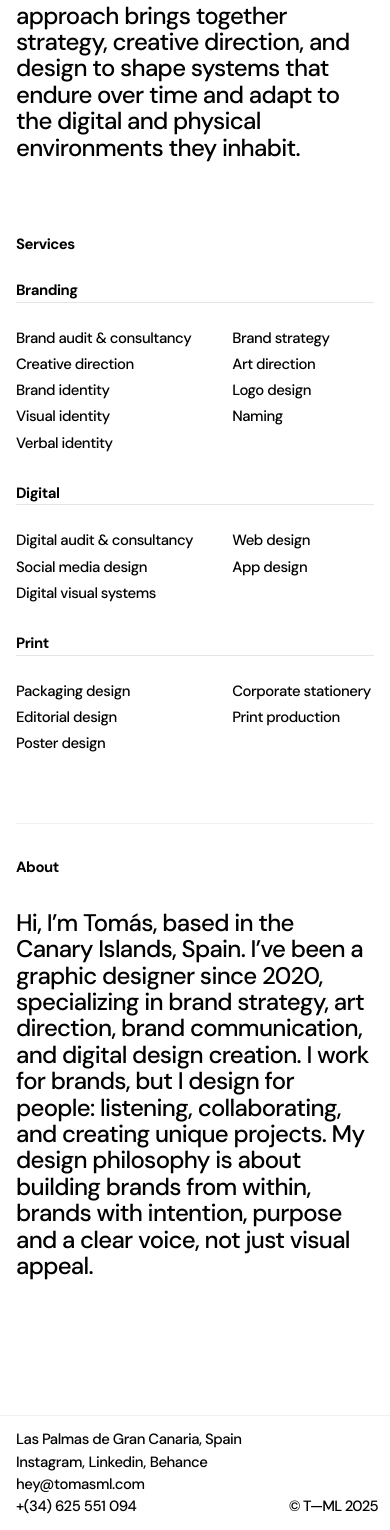
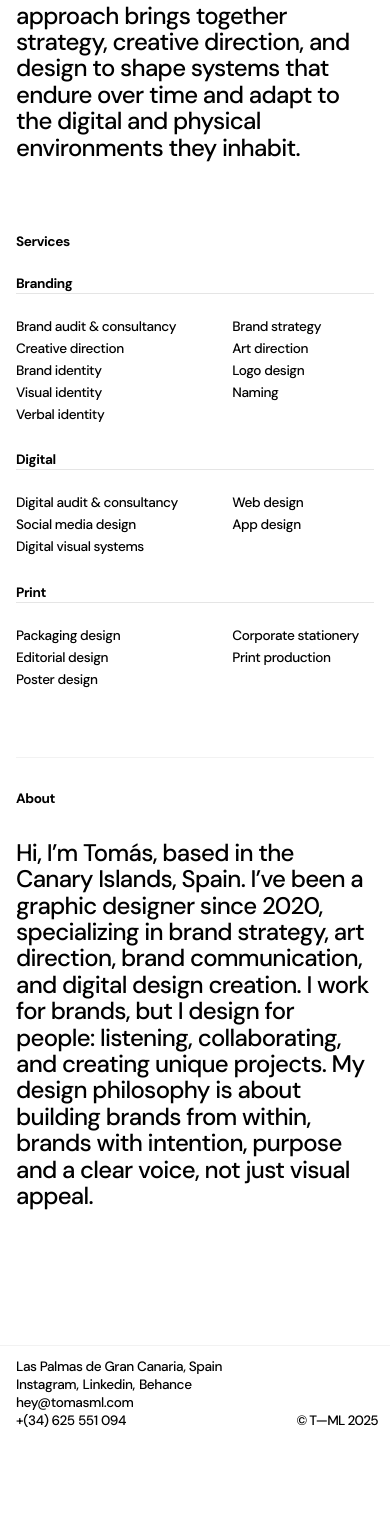
Before and after one commit to paulovdev/tomas-portfolio-next, a Next.js app: page /about in a window 390 px wide. Shown: the part 199-1729 px from the top of the page. After the commit the page ends 1641 px from the top, so only its background shows below. Built offline with nearby package versions, Linux system fonts and the light colour scheme.

Commit message:
new change all fonts-size etc...

```diff
--- a/src/app/components/footer.jsx
+++ b/src/app/components/footer.jsx
@@ -8,7 +8,7 @@ const Footer = () => {
     <footer className="relative p-3 w-full border-t border-p/10 grid grid-cols-4 max-md:flex max-md:justify-between max-lg:items-end max-lg:gap-4">
       {/* DESKTOP */}
       <div className="w-full max-lg:w-1/2 max-md:hidden">
-        <p className="text-p text-[.9em]  max-lg:text-[.93em]  max-ssm:text-[.85rem] font-medium tracking-[-0.05em] truncate">
+        <p className="text-p  texts-global  font-medium tracking-[-0.05em] truncate">
           © T—ML {new Date().getFullYear()}
         </p>
       </div>
@@ -18,7 +18,7 @@ const Footer = () => {
           href={locationLink}
           target="_blank"
           rel="noopener noreferrer"
-          className="text-p text-[.9em]  max-lg:text-[.93em]  max-ssm:text-[.85rem] font-medium tracking-[-0.03em] ml-1 truncate hover:underline"
+          className="text-p  texts-global  font-medium tracking-[-0.03em] ml-1 truncate hover:underline"
         >
           Las Palmas de Gran Canaria, Spain
         </a>
@@ -27,21 +27,21 @@ const Footer = () => {
           <a
             href="https://www.instagram.com/im_tomasml/"
             target="_blank"
-            className="text-p text-[.9em]  max-lg:text-[.93em]  max-ssm:text-[.85rem] font-medium tracking-[-0.03em] ml-1 hover:underline"
+            className="text-p  texts-global  font-medium tracking-[-0.03em] ml-1 hover:underline"
           >
             Instagram,
           </a>
           <a
             href="https://www.linkedin.com/in/tomasmedinaleon/"
             target="_blank"
-            className="text-p text-[.9em]  max-lg:text-[.93em]  max-ssm:text-[.85rem] font-medium tracking-[-0.03em] ml-1 hover:underline"
+            className="text-p  texts-global  font-medium tracking-[-0.03em] ml-1 hover:underline"
           >
             Linkedin,
           </a>
           <a
             href="https://www.behance.net/tomasml"
             target="_blank"
-            className="text-p text-[.9em]  max-lg:text-[.93em]  max-ssm:text-[.85rem] font-medium tracking-[-0.03em] ml-1 hover:underline"
+            className="text-p  texts-global  font-medium tracking-[-0.03em] ml-1 hover:underline"
           >
             Behance
           </a>
@@ -51,13 +51,13 @@ const Footer = () => {
       <div className="flex flex-col col-start-4 max-md:hidden">
         <a
           href="mailto:hey@tomasml.com"
-          className="text-p text-[.9em]  max-lg:text-[.93em]  max-ssm:text-[.85rem] font-medium tracking-[-0.03em] ml-1 hover:underline"
+          className="text-p  texts-global  font-medium tracking-[-0.03em] ml-1 hover:underline"
         >
           hey@tomasml.com
         </a>
         <a
           href="tel:+34625551094"
-          className="text-p text-[.9em]  max-lg:text-[.93em]  max-ssm:text-[.85rem] font-medium tracking-[-0.03em] ml-1 hover:underline"
+          className="text-p  texts-global  font-medium tracking-[-0.03em] ml-1 hover:underline"
         >
           +(34) 625 551 094
         </a>
@@ -70,7 +70,7 @@ const Footer = () => {
             href={locationLink}
             target="_blank"
             rel="noopener noreferrer"
-            className="text-p text-[.9em]  max-lg:text-[.93em]  max-ssm:text-[.85rem] font-medium tracking-[-0.03em] ml-1 truncate hover:underline"
+            className="text-p  texts-global  font-medium tracking-[-0.03em] ml-1 truncate hover:underline"
           >
             Las Palmas de Gran Canaria, Spain
           </a>
@@ -79,21 +79,21 @@ const Footer = () => {
             <a
               href="https://www.instagram.com/im_tomasml/"
               target="_blank"
-              className="text-p text-[.9em]  max-lg:text-[.93em]  max-ssm:text-[.85rem] font-medium tracking-[-0.03em] ml-1 hover:underline"
+              className="text-p  texts-global  font-medium tracking-[-0.03em] ml-1 hover:underline"
             >
               Instagram,
             </a>
             <a
               href="https://www.linkedin.com/in/tomasmedinaleon/"
               target="_blank"
-              className="text-p text-[.9em]  max-lg:text-[.93em]  max-ssm:text-[.85rem] font-medium tracking-[-0.03em] ml-1 hover:underline"
+              className="text-p  texts-global  font-medium tracking-[-0.03em] ml-1 hover:underline"
             >
               Linkedin,
             </a>
             <a
               href="https://www.behance.net/tomasml"
               target="_blank"
-              className="text-p text-[.9em]  max-lg:text-[.93em]  max-ssm:text-[.85rem] font-medium tracking-[-0.03em] ml-1 hover:underline"
+              className="text-p  texts-global  font-medium tracking-[-0.03em] ml-1 hover:underline"
             >
               Behance
             </a>
@@ -103,13 +103,13 @@ const Footer = () => {
         <div className="flex flex-col">
           <a
             href="mailto:hey@tomasml.com"
-            className="text-p text-[.9em]  max-lg:text-[.93em]  max-ssm:text-[.85rem] font-medium tracking-[-0.03em] ml-1 hover:underline"
+            className="text-p  texts-global  font-medium tracking-[-0.03em] ml-1 hover:underline"
           >
             hey@tomasml.com
           </a>
           <a
             href="tel:+34625551094"
-            className="text-p text-[.9em]  max-lg:text-[.93em]  max-ssm:text-[.85rem] font-medium tracking-[-0.03em] ml-1 hover:underline"
+            className="text-p  texts-global  font-medium tracking-[-0.03em] ml-1 hover:underline"
           >
             +(34) 625 551 094
           </a>
@@ -117,7 +117,7 @@ const Footer = () => {
       </div>
 
       <div className="w-1/3 max-md:flex items-end justify-end hidden">
-        <p className="text-p text-[.9em]  max-lg:text-[.93em]  max-ssm:text-[.85rem] font-medium tracking-[-0.05em] truncate">
+        <p className="text-p  texts-global  font-medium tracking-[-0.05em] truncate">
           © T—ML {new Date().getFullYear()}
         </p>
       </div>
--- a/src/app/components/pages/about/about.jsx
+++ b/src/app/components/pages/about/about.jsx
@@ -37,14 +37,14 @@ export default function AboutPage() {
       <section className="relative h-full px-4 py-35 bg-s text-p max-md:py-24">
         <h2 className="max-w-[90%] mb-25 text-[1.75em] max-ssm:text-[1.2rem] font-medium tracking-[-0.03em] leading-[1.1] max-md:mb-10 max-md:text-[1.5em] max-md:max-w-full">
           Visual creation grounded in strategy, focused on developing functional
-          and contemporary identities built with intent.
-          The approach brings together strategy, creative direction, and
-          design to shape systems that endure over time and adapt to the
-          digital and physical environments they inhabit.
+          and contemporary identities built with intent. The approach brings
+          together strategy, creative direction, and design to shape systems
+          that endure over time and adapt to the digital and physical
+          environments they inhabit.
         </h2>
 
         <div className="grid grid-cols-4 mb-25 pt-8 max-md:grid-cols-1 max-md:mb-10">
-          <p className="mb-6 text-p  text-[.9em]  max-lg:text-[.93em]  max-ssm:text-[.85rem]    font-bold tracking-[-0.03em]">
+          <p className="mb-6 text-p  texts-global    font-bold tracking-[-0.03em]">
             Services
           </p>
           {/* MOBILE */}
@@ -52,39 +52,39 @@ export default function AboutPage() {
           <div className="max-md:flex max-md:flex-col hidden">
             {/* Branding */}
             <div>
-              <p className="mb-6 border-b border-black/10 text-p text-[.9em] max-lg:text-[.93em] font-bold tracking-[-0.03em]">
+              <p className="mb-6 border-b border-black/10 text-p texts-global font-bold tracking-[-0.03em]">
                 Branding
               </p>
               <ul className="mb-6 flex items-start justify-between gap-8">
                 <div className="flex-[1.3] w-full flex-col items-start">
-                  <li className="mb-1 text-p text-[.9em]  max-lg:text-[.93em]  max-ssm:text-[.85rem] font-medium tracking-[-0.03em]">
+                  <li className="mb-1 text-p texts-global font-medium tracking-[-0.03em]">
                     Brand audit & consultancy
                   </li>
-                  <li className="mb-1 text-p text-[.9em]  max-lg:text-[.93em]  max-ssm:text-[.85rem] font-medium tracking-[-0.03em] ">
+                  <li className="mb-1 text-p texts-global font-medium tracking-[-0.03em] ">
                     Creative direction
                   </li>
-                  <li className="mb-1 text-p text-[.9em]  max-lg:text-[.93em]  max-ssm:text-[.85rem] font-medium tracking-[-0.03em]">
+                  <li className="mb-1 text-p texts-global font-medium tracking-[-0.03em]">
                     Brand identity
                   </li>{" "}
-                  <li className="mb-1 text-p text-[.9em]  max-lg:text-[.93em]  max-ssm:text-[.85rem] font-medium tracking-[-0.03em]">
+                  <li className="mb-1 text-p texts-global font-medium tracking-[-0.03em]">
                     Visual identity
                   </li>
-                  <li className="mb-1 text-p text-[.9em]  max-lg:text-[.93em]  max-ssm:text-[.85rem] font-medium tracking-[-0.03em] ">
+                  <li className="mb-1 text-p texts-global font-medium tracking-[-0.03em] ">
                     Verbal identity
                   </li>
                 </div>
                 <div className="flex-1 w-full flex-col items-start">
                   {" "}
-                  <li className="mb-1 text-p text-[.9em]  max-lg:text-[.93em]  max-ssm:text-[.85rem] font-medium tracking-[-0.03em] ">
+                  <li className="mb-1 text-p texts-global font-medium tracking-[-0.03em] ">
                     Brand strategy
                   </li>{" "}
-                  <li className="mb-1 text-p text-[.9em]  max-lg:text-[.93em]  max-ssm:text-[.85rem] font-medium tracking-[-0.03em]">
+                  <li className="mb-1 text-p texts-global font-medium tracking-[-0.03em]">
                     Art direction
                   </li>
-                  <li className="mb-1 text-p text-[.9em]  max-lg:text-[.93em]  max-ssm:text-[.85rem] font-medium tracking-[-0.03em]">
+                  <li className="mb-1 text-p texts-global font-medium tracking-[-0.03em]">
                     Logo design
                   </li>{" "}
-                  <li className="mb-1 text-p text-[.9em]  max-lg:text-[.93em]  max-ssm:text-[.85rem] font-medium tracking-[-0.03em] ">
+                  <li className="mb-1 text-p texts-global font-medium tracking-[-0.03em] ">
                     Naming
                   </li>
                 </div>
@@ -93,26 +93,26 @@ export default function AboutPage() {
 
             {/* Digital */}
             <div>
-              <p className="mb-6 border-b border-black/10 text-p text-[.9em] max-lg:text-[.93em] font-bold tracking-[-0.03em]">
+              <p className="mb-6 border-b border-black/10 text-p texts-global font-bold tracking-[-0.03em]">
                 Digital
               </p>
               <ul className="mb-6 flex items-start justify-between gap-8">
                 <div className="flex-[1.3] w-full flex-col items-start">
-                  <li className="mb-1 text-p text-[.9em]  max-lg:text-[.93em]  max-ssm:text-[.85rem] font-medium tracking-[-0.03em] truncate">
+                  <li className="mb-1 text-p texts-global font-medium tracking-[-0.03em] truncate">
                     Digital audit & consultancy
                   </li>
-                  <li className="mb-1 text-p text-[.9em]  max-lg:text-[.93em]  max-ssm:text-[.85rem] font-medium tracking-[-0.03em] ">
+                  <li className="mb-1 text-p texts-global font-medium tracking-[-0.03em] ">
                     Social media design
                   </li>
-                  <li className="mb-1 text-p text-[.9em]  max-lg:text-[.93em]  max-ssm:text-[.85rem] font-medium tracking-[-0.03em] truncate">
+                  <li className="mb-1 text-p texts-global font-medium tracking-[-0.03em] truncate">
                     Digital visual systems
                   </li>
                 </div>
                 <div className="flex-1 w-full flex-col items-start">
-                  <li className="mb-1 text-p text-[.9em]  max-lg:text-[.93em]  max-ssm:text-[.85rem] font-medium tracking-[-0.03em]">
+                  <li className="mb-1 text-p texts-global font-medium tracking-[-0.03em]">
                     Web design
                   </li>
-                  <li className="mb-1 text-p text-[.9em]  max-lg:text-[.93em]  max-ssm:text-[.85rem] font-medium tracking-[-0.03em] ">
+                  <li className="mb-1 text-p texts-global font-medium tracking-[-0.03em] ">
                     App design
                   </li>
                 </div>
@@ -121,26 +121,26 @@ export default function AboutPage() {
 
             {/* Print */}
             <div>
-              <p className="mb-6 border-b border-black/10 text-p text-[.9em] max-lg:text-[.93em] font-bold tracking-[-0.03em]">
+              <p className="mb-6 border-b border-black/10 text-p texts-global font-bold tracking-[-0.03em]">
                 Print
               </p>
               <ul className="mb-6 flex items-start justify-between gap-8">
                 <div className="flex-[1.3] w-full flex-col items-start">
-                  <li className="mb-1 text-p text-[.9em]  max-lg:text-[.93em]  max-ssm:text-[.85rem] font-medium tracking-[-0.03em]">
+                  <li className="mb-1 text-p texts-global font-medium tracking-[-0.03em]">
                     Packaging design
                   </li>{" "}
-                  <li className="mb-1 text-p text-[.9em]  max-lg:text-[.93em]  max-ssm:text-[.85rem] font-medium tracking-[-0.03em] ">
+                  <li className="mb-1 text-p texts-global font-medium tracking-[-0.03em] ">
                     Editorial design
                   </li>
-                  <li className="mb-1 text-p text-[.9em]  max-lg:text-[.93em]  max-ssm:text-[.85rem] font-medium tracking-[-0.03em]">
+                  <li className="mb-1 text-p texts-global font-medium tracking-[-0.03em]">
                     Poster design
                   </li>
                 </div>{" "}
                 <div className="flex-1 w-full flex-col items-start">
-                  <li className="mb-1 text-p text-[.9em]  max-lg:text-[.93em]  max-ssm:text-[.85rem] font-medium tracking-[-0.03em] ">
+                  <li className="mb-1 text-p texts-global font-medium tracking-[-0.03em] ">
                     Corporate stationery
                   </li>
-                  <li className="mb-1 text-p text-[.9em]  max-lg:text-[.93em]  max-ssm:text-[.85rem] font-medium tracking-[-0.03em]">
+                  <li className="mb-1 text-p texts-global font-medium tracking-[-0.03em]">
                     Print production
                   </li>
                 </div>
@@ -169,7 +169,7 @@ export default function AboutPage() {
         </div>
 
         <div className="grid grid-cols-4 gap-8 mb-32 border-t border-black/10 pt-8 max-md:mb-10 max-md:grid-cols-1">
-          <p className="text-p  text-[.9em]  max-lg:text-[.93em]  max-ssm:text-[.85rem]    font-bold tracking-[-0.03em]">
+          <p className="text-p  texts-global    font-bold tracking-[-0.03em]">
             About
           </p>
           <p className="col-span-3 text-[1.75em]  max-ssm:text-[1.2rem] font-medium tracking-[-0.03em] leading-[1.1] max-md:text-[1.5em]">
--- a/src/app/components/pages/works/slug/related-works.jsx
+++ b/src/app/components/pages/works/slug/related-works.jsx
@@ -9,7 +9,7 @@ export default function RelatedWorks({ relatedWorks }) {
 
   return (
     <section className="py-30 px-4 w-full grid grid-cols-4 gap-4 max-md:flex max-md:flex-col max-md:py-20">
-      <h2 className="text-p text-[.9em]  max-lg:text-[.93em]  max-ssm:text-[.85rem] font-semibold tracking-[-0.03em]">
+      <h2 className="text-p texts-global font-semibold tracking-[-0.03em]">
         Related Works
       </h2>
 
@@ -46,7 +46,7 @@ export default function RelatedWorks({ relatedWorks }) {
                 />
               )}
 
-              <h3 className="mt-2 text-p text-[.9em]  max-lg:text-[.93em]  max-ssm:text-[.85rem] font-medium tracking-[-0.03em]">
+              <h3 className="mt-2 text-p texts-global font-medium tracking-[-0.03em]">
                 {work.title}
               </h3>
             </div>
--- a/src/app/globals.css
+++ b/src/app/globals.css
@@ -1,5 +1,8 @@
 @import "tailwindcss";
 
+/* =========================================
+   THEME VARIABLES (Tailwind Custom Theme)
+========================================= */
 @theme {
   --color-p: #000000;
   --color-s: #ffffff;
@@ -16,7 +19,7 @@
   --breakpoint-md: 768px;
   /* LOW QUERY */
   --breakpoint-mmd: 400px;
-  --breakpoint-sm: 360px;
+  --breakpoint-sm: 361px;
   --breakpoint-ssm: 321px;
   /* CLOCK QUERY */
   --breakpoint-cl: 200px;
@@ -40,12 +43,15 @@ body {
 ::-webkit-scrollbar {
   display: none;
 }
+
 .will-change-clip {
   will-change: clip-path;
 }
 
+/* Correção do viewport real para mobile */
 :root {
   --real-vh: 100vh;
+  --font-scale: 1.1; /* ESCALA PADRÃO - Desktop */
 }
 
 @media (max-width: 768px) {
@@ -54,8 +60,62 @@ body {
   }
 }
 
+/* iOS Safari fix */
 @supports (-webkit-touch-callout: none) {
   :root {
     --real-vh: calc(var(--vh, 1vh) * 100);
   }
 }
+
+.texts-global {
+  /* tamanho padrão para desktop (com leve fluidez) */
+  font-size: clamp(0.95em, 0.8em + 0.6vw, 1rem);
+  line-height: 1; /* ajuste se quiser */
+}
+
+/* LG <= 992px */
+@media (max-width: 992px) {
+  .texts-global {
+    font-size: clamp(0.9em, 0.78em + 1vw, 0.95em);
+  }
+}
+
+/* MD <= 768px */
+@media (max-width: 768px) {
+  .texts-global {
+    font-size: clamp(0.85em, 0.72em + 1.2vw, 0.9em);
+    line-height: 1.32;
+  }
+}
+
+/* MMD <= 400px */
+@media (max-width: 440px) {
+  .texts-global {
+    font-size: clamp(0.8em, 0.68em + 1.5vw, 0.85em);
+    line-height: 1.32;
+  }
+}
+
+/* SM <= 361px */
+@media (max-width: 380px) {
+  .texts-global {
+    font-size: clamp(0.7em, 0.62em + 1.8vw, 0.75em);
+    line-height: 1.32;
+  }
+}
+
+/* SM <= 361px */
+@media (max-width: 321px) {
+  .texts-global {
+    font-size: clamp(0.6em, 0.62em + 1.8vw, 0.65em);
+    line-height: 1.32;
+  }
+}
+
+/* CL <= 200px */
+@media (max-width: 200px) {
+  .texts-global {
+    font-size: clamp(0.65em, 0.55em + 2.5vw, 0.75em);
+    line-height: 1.32;
+  }
+}
```
Also changed, not shown: src/app/components/contact-modal.jsx (+7 -7 lines), src/app/components/navs/global-nav.jsx (+9 -9 lines), src/app/components/navs/home-nav.jsx (+9 -9 lines), src/app/components/navs/work-nav.jsx (+13 -13 lines), src/app/components/pages/contact/contact.jsx (+4 -4 lines), src/app/components/pages/works/slug/work-modal.jsx (+12 -12 lines), src/app/not-found.jsx (+4 -4 lines).
